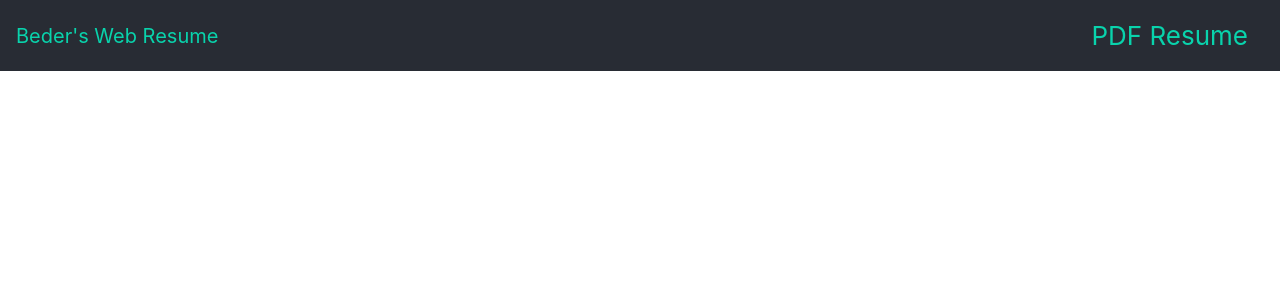
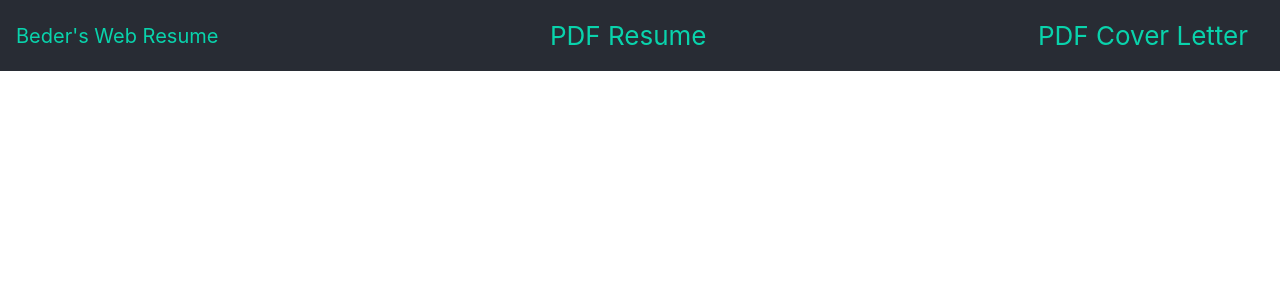
Before and after one commit to BederBourahmah/webresume, a React (Create React App) app: page / in a window 1280 px wide. Shown: the top 300 px of the page. Built offline with nearby package versions, Linux system fonts and the light colour scheme.

Commit message:
added cover letter to navbar

```diff
--- a/src/App.tsx
+++ b/src/App.tsx
@@ -1,6 +1,7 @@
 import React from 'react';
 import { Navbar, NavbarBrand, Nav, NavLink } from 'reactstrap';
 import Resume from "./downloadables/Resume of Beder Bourahmah.pdf";
+import CoverLetter from "./downloadables/Cover Letter of Beder Bourahmah.pdf";
 import './App.css';
 
 
@@ -12,6 +13,9 @@ const App: React.FC = () => {
       <Nav>
         <NavLink href={Resume} target='_blank' className="App-link">PDF Resume</NavLink>
       </Nav>
+      <Nav>
+        <NavLink href={CoverLetter} target='_blank' className="App-link">PDF Cover Letter</NavLink>
+      </Nav>
     </Navbar>
     </>
   );
```
Also changed, not shown: 1 other file (tests, documents, lock files or other folders).
